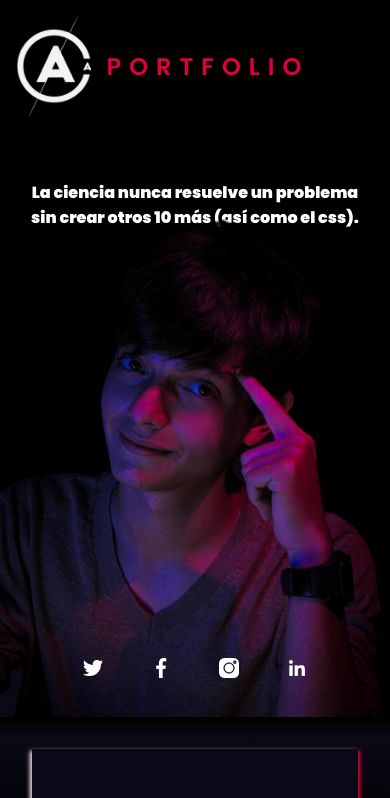
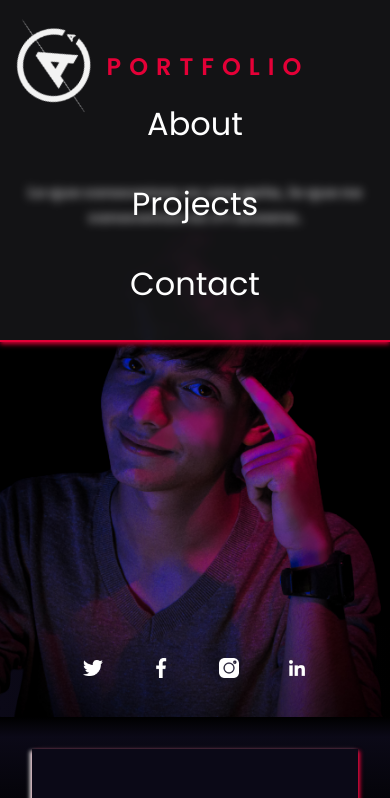
Before and after one commit to Titodelux/Angel-Portfolio, a plain HTML site: page index.html in a window 390 px wide. Both pictures are taken after a click on the element "PORTFOLIO". Shown: the top 798 px of the page. Drawn offline with Linux system fonts and the light colour scheme.

Commit message:
COME OOOON

```diff
--- a/index.html
+++ b/index.html
@@ -11,13 +11,17 @@
     <!-- Haremos que del logo salga el menu en dispositivos móviles, menu que será el mismo que nav -->
     <!-- Por lo tanto logo va a estar en fix en todos los dispositivos, nav solo en desktop -->
     <div class="nav">
-        <a href="#HOME">
-            <div class="logo">
-                <img src="images/logo.png" alt="logo">
-                <h2>Portfolio</h2>
-            </div>
-        </a>
-        <!-- Haremos el nav del lado derecho en vertical-->
+        <div class="burgerNav">
+            <a href="#ABOUT">About</a>
+            <a href="#PROJECTS">Projects</a>
+            <a href="#CONTACT">Contact</a>
+        </div>
+
+        <div class="logo">
+            <img src="images/logo.png" alt="logo">
+            <a href="#HOME"><h2>Portfolio</h2></a>
+        </div>
+
         <ul class="navbar">
             <li><a href="#ABOUT">About</a></li>
             <li><a href="#PROJECTS">Projects</a></li>
--- a/main.mjs
+++ b/main.mjs
@@ -1,14 +1,12 @@
-// import pkg from "./data.js"
-// const frases = pkg
 
 const frases = [
-    // "Lo que conocemos es una gota, lo que no conocemos es un oceano.",
-    // "El aprendizaje es la ciencia, todo lo demás es información.",
+    "Lo que conocemos es una gota, lo que no conocemos es un oceano.",
+    "El aprendizaje es la ciencia, todo lo demás es información.",
     "La ciencia nunca resuelve un problema sin crear otros 10 más (así como el css).",
-    // "Esfuerzate por progresos, no por perfección.",
-    // "Existen oportunidades secretas dentro de cada fracaso.",
-    // "Si el plan no funciona, cambia el plan, pero no la meta.",
-    // ".   .   ."
+    "Esfuerzate por progresos, no por perfección.",
+    "Existen oportunidades secretas dentro de cada fracaso.",
+    "Si el plan no funciona, cambia el plan, pero no la meta.",
+    ".   .   ."
 ]
 const mecano = document.getElementById("mecano")
 const logo = document.querySelector(".logo")
@@ -42,6 +40,12 @@ function mecanography() {
 }
 
 logo.addEventListener("click", function(){
-    console.log(this);
+    console.log(this.firstElementChild);
+    this.firstElementChild.classList.toggle("activate")
+    if(this.firstElementChild.classList.contains("activate")){
+        console.log("holis");
+        this.parentElement.firstElementChild.style.transform = "translateY(0%)"
+    }
+    else{this.parentElement.firstElementChild.style.transform = "translateY(-100%)"}
 })
 mecanography()
--- a/styles.css
+++ b/styles.css
@@ -46,17 +46,46 @@ body{
     align-items: center;
     gap: 1em;
     font-family: var(--font-Poppins);
-
 }
 .nav .logo img{
     /* width: 100px; */
     height: 100px;
+    transition: transform 1s;
 }
 .nav .logo h2{
     color: var(--color-R1);
     font-weight: 600;
     text-transform: uppercase;
     letter-spacing: 8px;
+}
+.nav .burgerNav{
+    position: fixed;
+    top: 0;
+    left: 0em;
+    height: 30vh;
+    width: 100vw;
+    padding: 2em;
+    border-bottom: var(--color-R1) 2px solid;
+    box-shadow: 0px 2px 5px var(--color-R1);
+    display: none;
+    flex-direction: row;
+    justify-content: space-evenly;
+    align-items: center;
+    gap: 2em;
+    z-index: 850;
+    background-color: #20212499;
+    backdrop-filter: blur(5px);
+    transform: translateY(-100%);
+    transition: transform 0.5s;
+}
+.nav .burgerNav a{
+    color: var(--color-W2);
+    font-size: 2rem;
+    font-family: var(--font-Poppins);
+}
+.nav .burgerNav a:hover{
+    transform: scale(1.2);
+    color: var(--color-R1);
 }
 .nav .navbar{
     position: fixed;
@@ -85,7 +114,9 @@ body{
 .nav .navbar li:hover > a{
     color: var(--color-R1);
 }
-
+.nav .logo .activate{
+    transform: rotate(300deg);
+}
 
 #HOME{
     position: relative;
@@ -374,6 +405,9 @@ body{
     }
 }
 @media (max-width: 649px) {
+    .nav .burgerNav{
+        display: flex;
+    }
     .nav .navbar{
         display: none;
     }
@@ -479,7 +513,12 @@ body{
         transform: scale(1.1);
     }
 }
-@media (max-width:392px){
+@media (max-width:450px){
+    .nav .burgerNav{
+        height: auto;
+        padding-top: 100px;
+        flex-direction: column;
+    }
     #HOME .mainHome .imageHome{
         width: 100%;
     }
```
Also changed, not shown: data.js (deleted, +0 -8 lines), design/e966366b-5cb2-4004-8eca-71a0bcb99abb.jpg (deleted), images/logo.svg (deleted).
